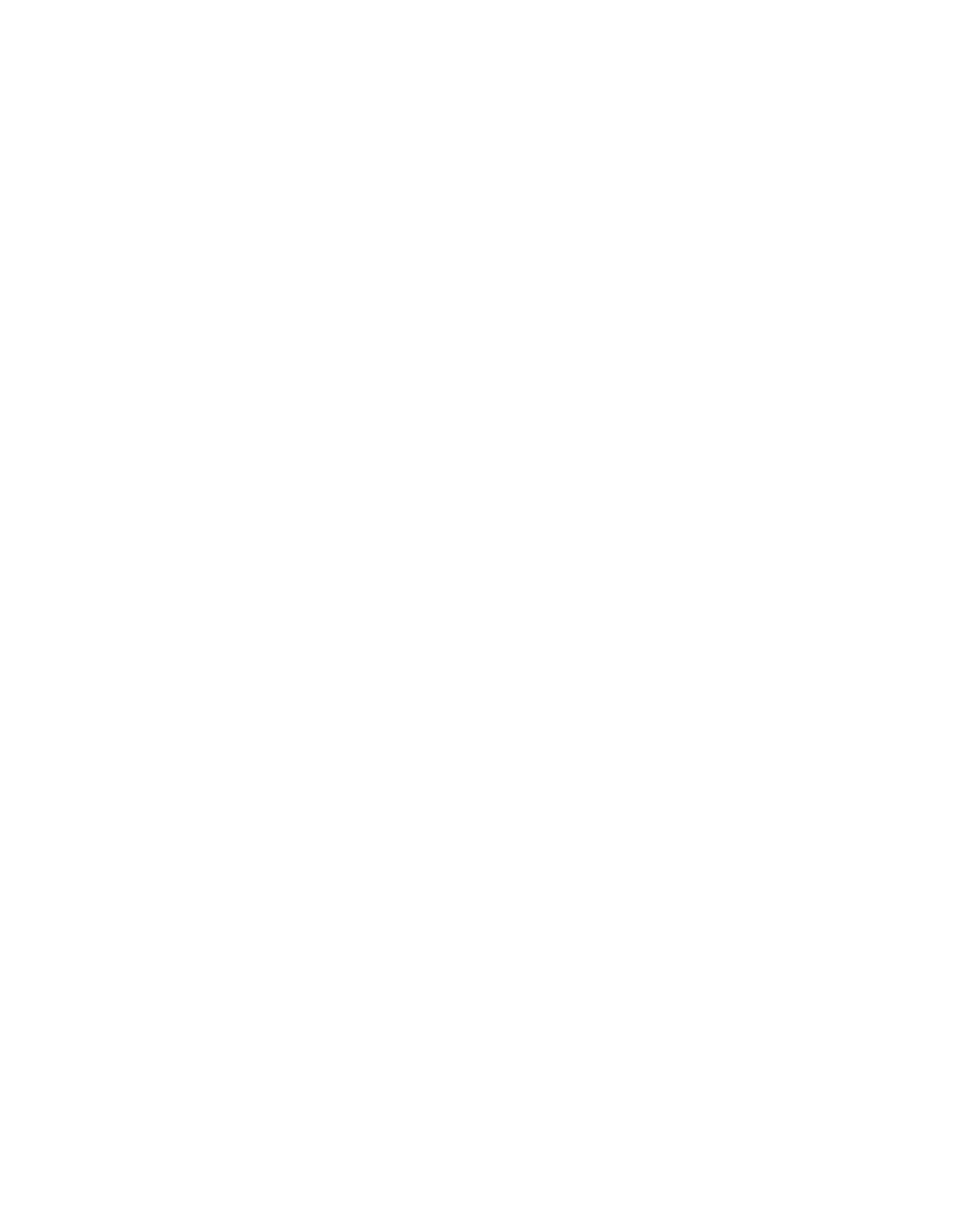
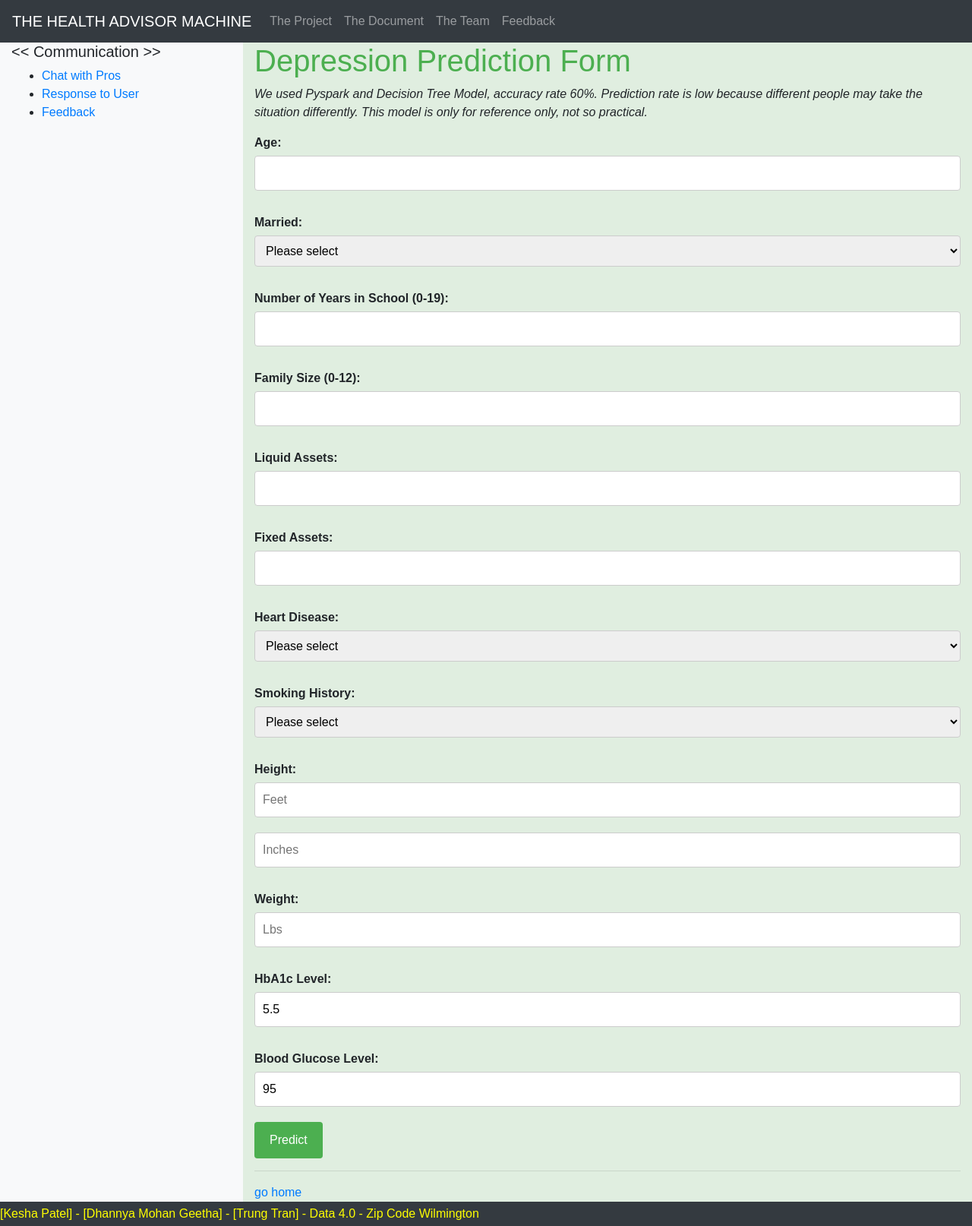
Before and after one commit to Health-Advisor-Machine/Health-Advisor-Machine, a Flask app: page /depression in a window 1280 px wide. Before the commit the page is empty. Shown: the whole page at 76% size. Before the commit the page ends 800 px from the top, so only its background shows below. Run offline with Flask 3, Linux system fonts and the light colour scheme; parts of the project's set-up code (start-up, migrations or seed data) failed here and were passed over; some libraries are stand-ins or nearby versions.

Commit message:
created render for depression.html

```diff
--- a/templates/depression.html
+++ b/templates/depression.html
@@ -1,10 +1,60 @@
-<!DOCTYPE html>
-<html lang="en">
-<head>
-    <meta charset="UTF-8">
-    <title>Title</title>
-</head>
-<body>
+{% extends 'layout.html' %}
 
-</body>
-</html>
+{% block body %}
+	<h1>Depression Prediction Form</h1>
+	<p><i>We used Pyspark and Decision Tree Model, accuracy rate 60%. Prediction rate is low because different people may take
+    the situation differently. This model is only for reference only, not so practical.  </i></p>
+	<form action="/depression_results" method="post">
+		<label for="age">Age:</label>
+		<input type="number" id="age" name="age" min="0" max="120" required>
+		<label for="married">Married:</label>
+		<select id="married" name="married" required>
+			<option value="">Please select</option>
+			<option value="0">No</option>
+			<option value="1">Yes</option>
+		</select>
+
+		<label for="education_level">Number of Years in School (0-19):</label>
+		<input type="number" id="education_level" name="education_level" min="0" max="19" required>
+		<label for="total_members">Family Size (0-12):</label>
+		<input type="number" id="total_members" name="total_members" min="0" max="12" required>
+        <label for="gained_assets">Liquid Assets:</label>
+		<input type="number" id="gained_assets" name="gained_assets" required>
+        <label for="durable_assets">Fixed Assets:</label>
+		<input type="number" id="durable_assets" name="durable_assets" required>
+
+
+
+
+
+
+
+		<label for="heart_disease">Heart Disease:</label>
+		<select id="heart_disease" name="heart_disease" required>
+			<option value="">Please select</option>
+			<option value="0">No</option>
+			<option value="1">Yes</option>
+		</select>
+		<label for="smoking_history">Smoking History:</label>
+		<select id="smoking_history" name="smoking_history" required>
+			<option value="">Please select</option>
+			<option value="0">Never</option>
+			<option value="1">No Info</option>
+			<option value="2">Current</option>
+			<option value="3">Former</option>
+		</select>
+		<label for="height">Height:</label>
+  		<input type="number" id="feet" name="feet" min="0" max="12" placeholder="Feet" required>
+  		<input type="number" id="inches" name="inches" min="0" max="11" placeholder="Inches" required>
+		<label for="weight">Weight:</label>
+  		<input type="number" id="weight" name="weight" min="0" placeholder="Lbs" required>
+		<label for="HbA1c_level">HbA1c Level:</label>
+		<input type="number" id="HbA1c_level" name="HbA1c_level" min="0" max="20" step="0.1" value="5.5" required>
+		<label for="blood_glucose_level">Blood Glucose Level:</label>
+		<input type="number" id="blood_glucose_level"
+			name="blood_glucose_level" min="50" max="1000" value="95" required>
+		<input type="submit" value="Predict">
+	</form>
+<hr>
+<a href="/">go home</a>
+{% endblock %}
```
